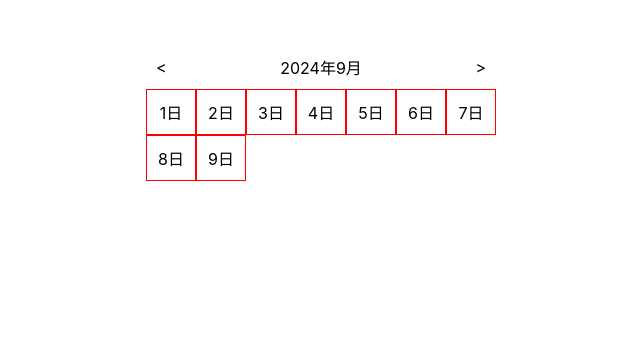
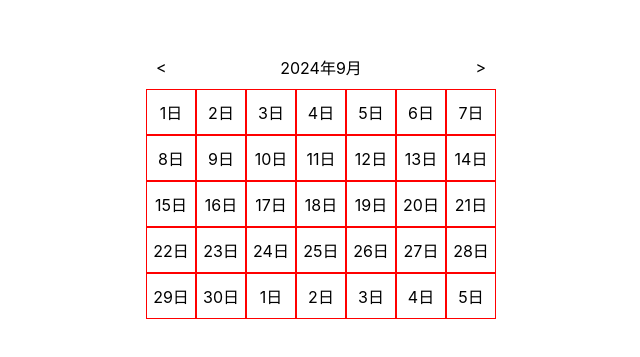
Before and after one commit to sleepingkirby/react-cal-test, a React (Create React App) app: page / in a window 1280 px wide. Shown: the part 235-592 px from the top of the page, without its empty margins (319-959 px from the left). Built offline with nearby package versions, Linux system fonts and the light colour scheme.

Commit message:
Calendar days are correctly drawn. Time to make sure the styles are correct

```diff
--- a/src/component/Cal.js
+++ b/src/component/Cal.js
@@ -10,16 +10,27 @@ export const Cal = ({ curDate = new Date(), dateRng = { 'start': null, 'end': nu
   const year = today.getFullYear();
 
   const drawMonCal = () => {
-    const days = [1,2,3,4,5,6,7,8,9];
+    const curMon = curDate.getMonth();
     let dayArr = [];
-    for(const day of days){
+    let pointerDate = new Date(curDate.getFullYear(), curDate.getMonth(), 1);
+    pointerDate = new Date(pointerDate.getFullYear(), pointerDate.getMonth(), (1 - pointerDate.getDay()) % 7);
+    console.log(pointerDate);
+    let endDate = new Date(curDate.getFullYear(), curDate.getMonth() + 1, 0);
+    //endDt.getDate()+(7-endDt.getDay())
+    endDate = new Date(endDate.getFullYear(), endDate.getMonth(), endDate.getDate()+(7-endDate.getDay()));
+    console.log(endDate);
+
+    while(Date.parse(pointerDate) < Date.parse(endDate)){
+    const day = pointerDate.getDate();
+    const mon = pointerDate.getMonth();
       dayArr.push(
         (
-          <div className={`${cn.CalMonDay}`} key={day} >
+          <div className={`${cn.CalMonDay}`} key={`${mon}=${day}`} >
             {day}日
           </div>
         )
       );
+      pointerDate.setDate(pointerDate.getDate() + 1);
     }
     return dayArr;
   }
--- a/src/component/Cal.module.css
+++ b/src/component/Cal.module.css
@@ -35,6 +35,6 @@
 }
 
 .CalMonDay {
-  padding: var(--default-pad-size);
+  padding: var(--default-pad-size) 0px var(--default-pad-size) 0px;
   border: 1px solid red;
 }
```
